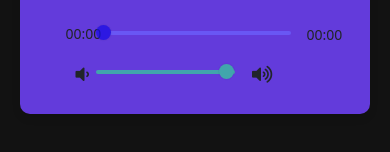
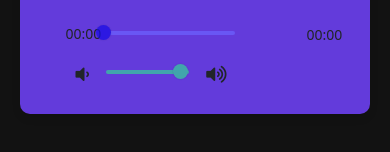
Before and after one commit to SornaSK/Music-Player, a plain HTML site: page index.html in a window 390 px wide. Shown: the part 350-502 px from the top of the page. Drawn offline with nearby package versions, Linux system fonts and the light colour scheme.

Commit message:
Update index.css

```diff
--- a/index.css
+++ b/index.css
@@ -290,9 +290,11 @@
         margin-top: 5px;
     }
     .seek_slider{
+        width: 50%;
         margin-left: 40px;
     }
     .volume_slider{
-        margin-left: 40px;
+        width:30%;
+        margin-left: 50px;
     }
 }
```
